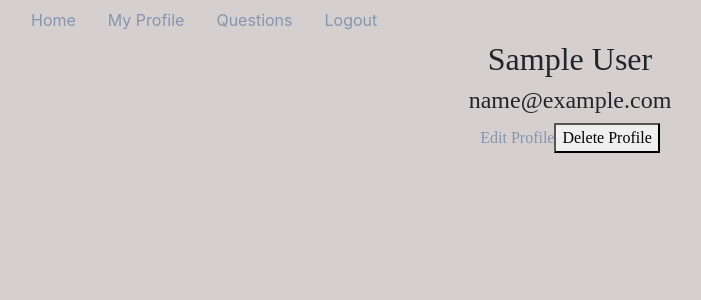
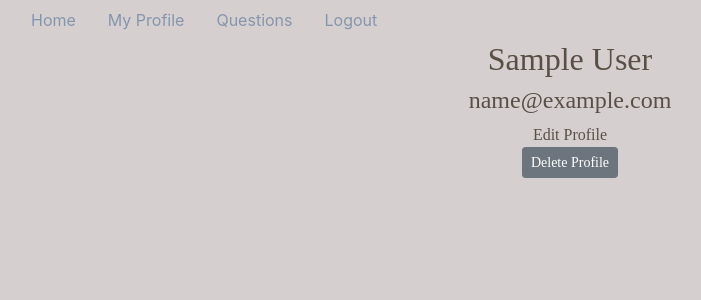
Before and after one commit to BBarden93/GA_Project_4, a React (Create React App) app in the folder client/: page /profile in a window 1280 px wide. Shown: the top 300 px of the page, without its empty margins (70-771 px from the left). Built offline with nearby package versions, Linux system fonts and the light colour scheme; sample sign-in values are in the browser's storage; a web font is replaced by a local one.

Commit message:
css and logout for delete user

```diff
--- a/client/src/App.css
+++ b/client/src/App.css
@@ -30,17 +30,16 @@ img {
   background-color: rgb(213, 207, 207);
   height: 800px;
 }
-.qLink {
+.link, h2, h3, p {
   color: rgb(89, 79, 68);
 }
 h1 {
   color: rgb(89, 79, 68);
   font-family: 'Damion';
 }
-
-.askQ {
-  color: rgb(89, 79, 68);
-}
 .Questions {
   text-align: center;
 }
+.editProfile {
+  color: rgb(89, 79, 68);
+}
--- a/client/src/views/EditProfile.jsx
+++ b/client/src/views/EditProfile.jsx
@@ -1,6 +1,6 @@
 import React from 'react'
 import httpClient from "../httpClient";
-import {Form} from 'reactstrap'
+import {Form, Button} from 'reactstrap'
 
 class EditProfile extends React.Component {
 
@@ -47,7 +47,7 @@ class EditProfile extends React.Component {
 							<input type="text" placeholder="Name" name="name" value={name} />
 							<input type="text" placeholder="Email" name="email" value={email} />
 							<input type="password" placeholder="Password" name="password" value={password} />
-							<button>Update Profile</button>
+							<Button color="secondary" size="sm">Update Profile</Button>
 						</form>
 						{/* <Form inline>
 							<FormGroup>
--- a/client/src/views/Profile.jsx
+++ b/client/src/views/Profile.jsx
@@ -1,6 +1,7 @@
 import React from 'react';
 import { Link } from 'react-router-dom';
 import httpClient from '../httpClient.js';
+import {Button} from 'reactstrap';
 
 class Profile extends React.Component {
     state = {
@@ -10,6 +11,7 @@ class Profile extends React.Component {
         const userId = this.state.currentUser._id
         httpClient.deleteUser(userId).then((serverResponse) => {
             console.log(serverResponse)
+            // httpClient.logOut()
             // this.props.history.push('/questions')
         })
     }
@@ -20,8 +22,8 @@ class Profile extends React.Component {
             <div className="editProfile">
                 <h2>{currentUser.name}</h2>
                 <h4>{currentUser.email}</h4>
-                <Link to="/editprofile">Edit Profile</Link>
-                <button onClick={this.handleDeleteUserClick.bind(this)}>Delete Profile</button>
+                <Link className="link" to="/editprofile">Edit Profile</Link><br />
+                <Button color="secondary" size="sm" onClick={this.handleDeleteUserClick.bind(this)}>Delete Profile</Button>
             </div>
         )
     }
--- a/client/src/views/QuestionDetail.jsx
+++ b/client/src/views/QuestionDetail.jsx
@@ -1,5 +1,6 @@
 import React from 'react'
 import httpClient from '../httpClient'
+import {Button} from 'reactstrap'
 
 class QuestionDetail extends React.Component {
 
@@ -58,11 +59,11 @@ class QuestionDetail extends React.Component {
                     {currentUser._id === question.user._id?
                         <button type="button" onClick={this.handleDeleteClick.bind(this)}>Delete Question</button>
                     :<h3>Asked by: {question.user.name}</h3>}
-                <h2>{question.answers.length} answers</h2>
+                <h3>{question.answers.length} answers</h3>
 
                 <form onSubmit={this.handleAddAnswer.bind(this)}>
                     <input ref="body" type="text" placeholder="Your answer..." />
-                    <button>Add an Answer</button>
+                    <Button color="secondary" size="sm">Add an Answer</Button>
                 </form>
 
                 <ul>
@@ -72,9 +73,9 @@ class QuestionDetail extends React.Component {
                             return (
                                 <div key={a._id} className="answer-list">
                                     <p>
-                                        {a.body} - {a.user.name}
+                                        {a.body} - {a.user.name} <br />
                                         {currentUser._id === a.user._id
-                                            ? <button type="button" onClick={this.handleAnswerDeleteClick.bind(this, a._id)}>Delete Answer</button>
+                                            ? <Button color="secondary" size="sm" type="button" onClick={this.handleAnswerDeleteClick.bind(this, a._id)}>Delete Answer</Button>
                                             : null
                                         }
                                     </p>
--- a/client/src/views/Questions.jsx
+++ b/client/src/views/Questions.jsx
@@ -21,12 +21,12 @@ class Questions extends React.Component {
         return (
             <div className="Questions" >
                 <h1>Questions: </h1>
-                <Link className="askQ" to="/questions/new">Ask a Question</Link>
+                <Link className="link" to="/questions/new">Ask a Question</Link>
                 <ul>
                 {questions.map((q) => {
                     return (
-                        <div key={q._id}  className="questionLink">
-                            <Link  className="qLink"to={`/questions/${q._id}`}>{q.body} - {q.user.name}</Link><br />
+                        <div key={q._id}  className="link">
+                            <Link className="link"to={`/questions/${q._id}`}>{q.body} - {q.user.name}</Link><br />
                         </div>
                     )
                 })}
```
